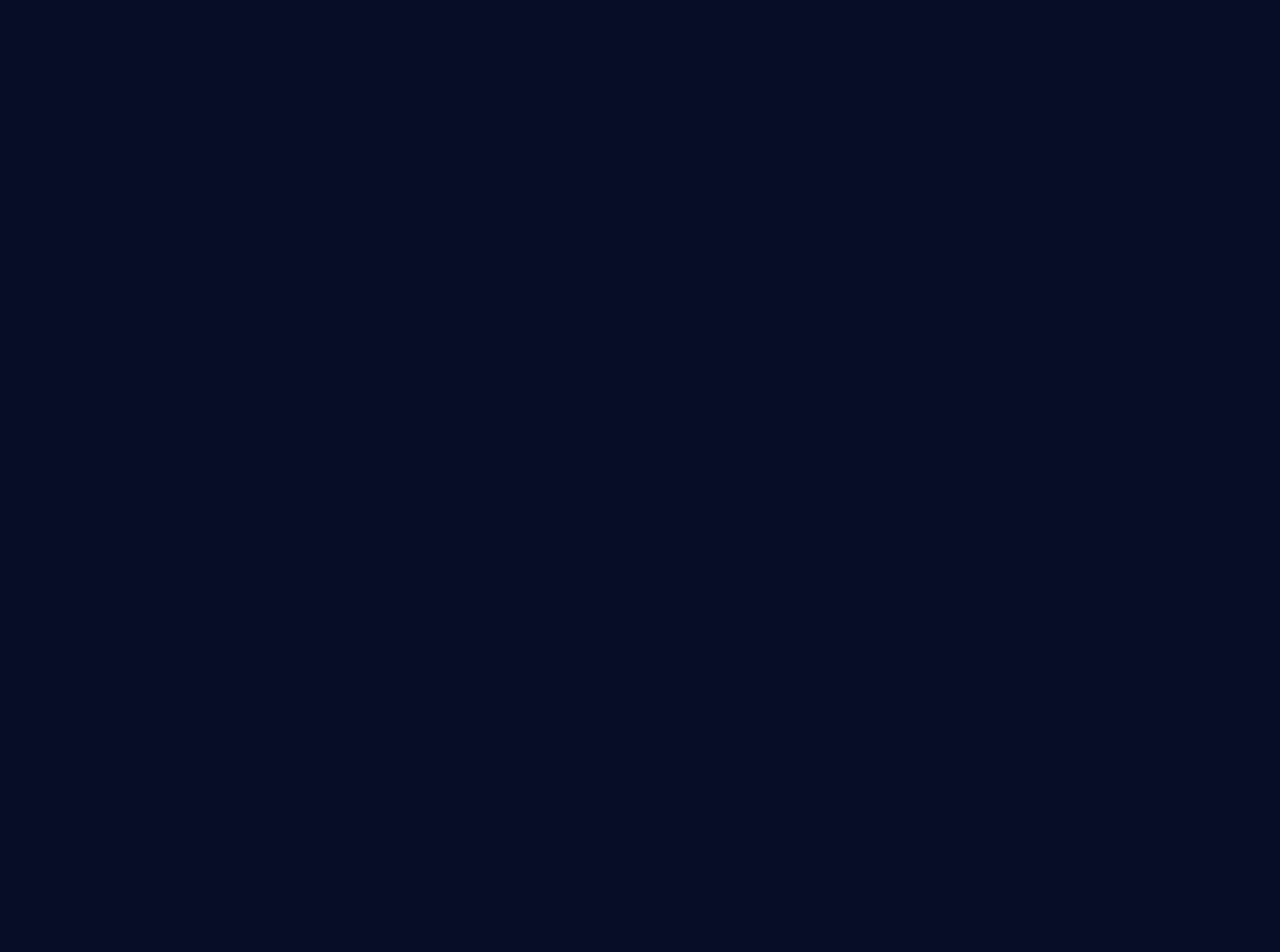
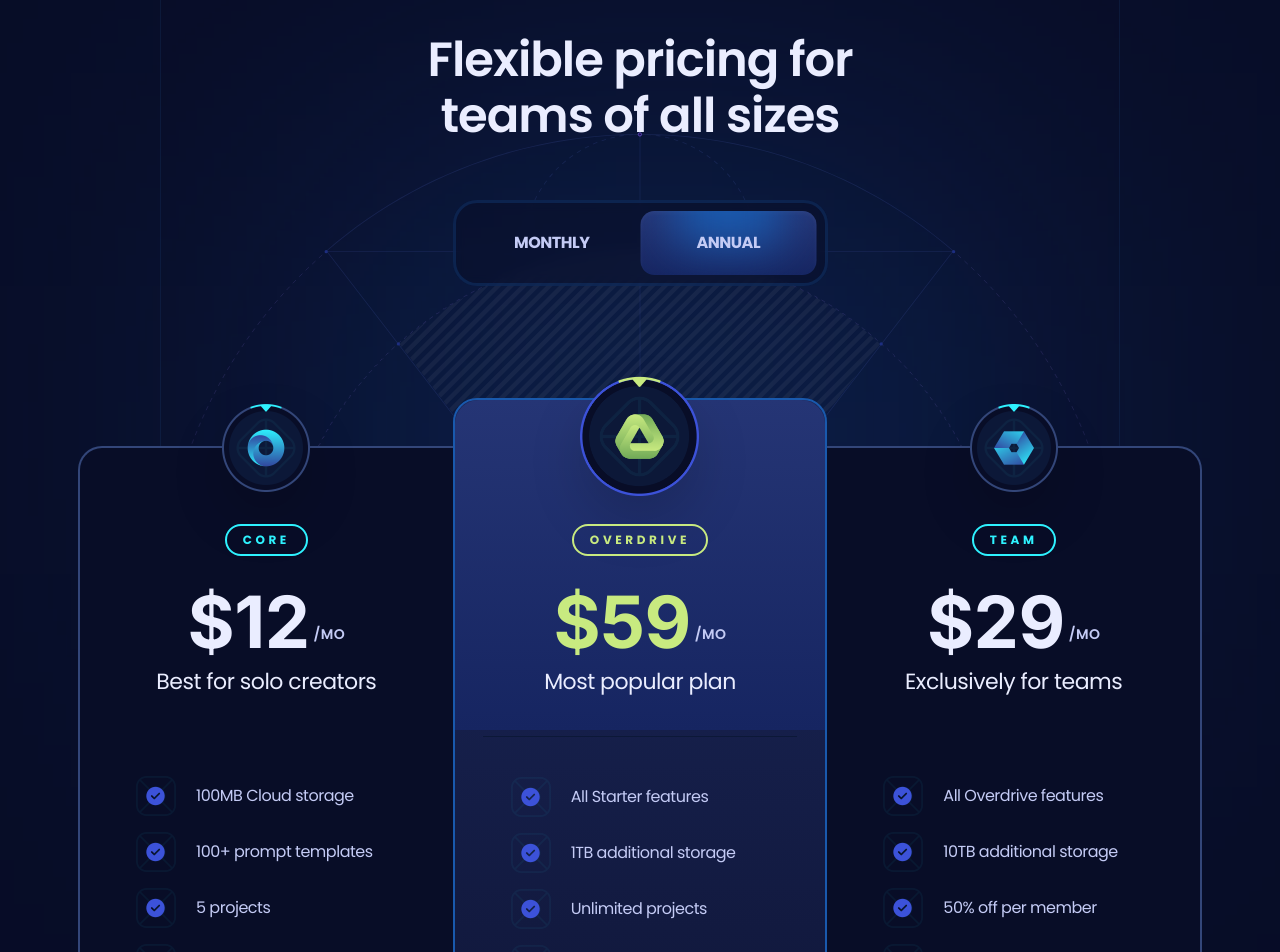
Before and after one commit to Ghada-k/SaaS_App_Landing_Page, a React (Vite) app in the folder SAAS_LANDING_PAGE/: page / in a window 1280 px wide. Shown: the part 1880-2832 px from the top of the page. Before the commit the page ends 1800 px from the top, so only its background shows below. Built offline with nearby package versions, Linux system fonts and the light colour scheme.

Commit message:
Pricing section

```diff
--- a/SAAS_LANDING_PAGE/package.json
+++ b/SAAS_LANDING_PAGE/package.json
@@ -12,6 +12,7 @@
   "dependencies": {
     "clsx": "^2.1.1",
     "react": "^18.3.1",
+    "react-countup": "^6.5.3",
     "react-dom": "^18.3.1",
     "react-scroll": "^1.9.0"
   },
--- a/SAAS_LANDING_PAGE/src/App.jsx
+++ b/SAAS_LANDING_PAGE/src/App.jsx
@@ -1,12 +1,15 @@
 import Features from './sections/Features'
 import Header from './sections/Header'
 import Hero from './sections/Hero'
+import Pricing from './sections/Pricing'
 const App = () => {
   return (
     <main className='overflow-hidden'>
       <Header />
       <Hero/>
       <Features/>
+      <Pricing/>
+
 
 
     </main>
--- /dev/null
+++ b/SAAS_LANDING_PAGE/src/sections/Pricing.jsx
@@ -0,0 +1,95 @@
+import { Element } from "react-scroll"
+import { useState } from "react"
+import clsx from "clsx"
+import { plans } from "../constants"
+import CountUp from "react-countup"
+import Button from "../components/Button.jsx";
+
+
+const Pricing = () => {
+    const [monthly, setMonthly] = useState(false)
+
+  return (
+    <section>
+        <Element name = "pricing">
+            <div className="container">
+                <div className="max-w-960 pricing-head_before relative mx-auto border-l border-r border-s2 bg-s1/50 pb-40 pt-28 max-xl:max-w-4xl max-lg:border-none max-md:pb-32 max-md:pt-16">
+                    <h3 className="h3 max-lg:h4 max-md:h5 z-3 relative mx-auto mb-14 max-w-lg text-center text-p4 max-md:mb-11 max-sm:max-w-sm">
+                        Flexible pricing for teams of all sizes
+                    </h3>
+                    <div className="relative z-4 mx-auto flex w-[375px] rounded-3xl border-[3px] border-s4/25 bg-s1/50 p-2 backdrop-blur-[6px] max-md:w-[310px]">
+                        <button className={clsx('pricing-head_btn', monthly && 'text-p4')}
+                            onClick={() => setMonthly(true)}>Monthly</button>
+                        <button className={clsx('pricing-head_btn', !monthly && 'text-p4')}
+                            onClick={() => setMonthly(false)}>Annual</button>
+                        <div className= {clsx("g4 rounded-14 before:h-100 pricing-head_btn_before absolute left-2 top-2 h-[calc(100%-16px)] w-[calc(50%-8px)] overflow-hidden shadow-400 transition-transform duration-500",!monthly && ' translate-x-full ') }/>
+                    </div>
+                    <div className="pricing-bg">
+                        <img src="/images/bg-outlines.svg" width={960} height={380} alt="outline" className="relative z-2" />
+                        <img src="/images/bg-outlines-fill.png" width={960} height={380} alt="outline" className="absolute inset-0 opacity-5 mix-blend-soft-light" />
+                    </div>
+                </div>
+                {/* pricing section */}
+                <div className="scroll-hide relative z-2 -mt-12 flex items-start max-xl:gap-5 max-xl:overflow-auto max-xl:pt-6">
+                    {plans.map((plan, index) => (
+                        <div key = {plan.id} className="pricing-plan_first pricing-plan_last pricing-plan_odd pricing-plan_even relative border-2 p-7 max-xl:min-w-80 max-lg:rounded-3xl xl:w-[calc(33.33%+2px)]">
+                            {index === 1 && (
+                                <div className="g4 absolute h-330 left-0 right-0 top-0 z-1 rounded-tl-3xl rounded-tr-3xl"/>
+                            )}
+                            <div className={clsx("absolute left-0 right-0 z-2 flex items-center justify-center", index === 1 ? '-top-6': '-top-6 xl:-top-11')}>
+                                <img src={plan.logo} alt={plan.title}
+                                    className={clsx( " object-contain drop-shadow-2xl", index === 1 ? 'size-[120px]': 'size-[88px]')} />
+
+                            </div>
+                            <div className={clsx('relative flex flex-col items-center', index === 1 ? 'pt-24' : 'pt-12')}>
+                                <div className={clsx('small-2 rounded-20 relative z-2 mx-auto mb-6 border-2 px-4 py-1.5 uppercase', index === 1?'border-p3 text-p3': 'border-p1 text-p1')}>
+                                    {plan.title}
+                                </div>
+                                <div className="relative z-2 flex items-center justify-center">
+                                    <div className={clsx('h-num flex items-start', index === 1 ? 'text-p3' : 'text-p4',)}>
+                                        ${" "}
+                                        <CountUp
+                                            start={plan.priceMonthly}
+                                            end={monthly ? plan.priceMonthly : plan.priceYearly}
+                                            duration={0.4}
+                                            useEasing={false}
+                                            preserveValue
+                                        />
+                                    </div>
+                                    <div className="small-1 relative top-3 ml-1 uppercase">
+                                        /mo
+                                    </div>
+                                </div>
+                            </div>
+                            <div className={clsx("body-1 relative z-2 mb-10 w-full border-b-s2 pb-9 text-center text-p4",
+                                index === 1 && "border-b", )}>
+                                {plan.caption}
+                            </div>
+                            <ul className="mx-auto space-y-4 xl:px-7">
+                                {plan.features.map((feature => (
+                                    <li key = {feature} className="relative flex items-center gap-5">
+                                        <img src={"/images/check.png"} alt="check" className="size-10 object-contain" />
+                                        <p className="flex-1">{feature}</p>
+                                    </li>
+                                )))}
+                            </ul>
+                            <div className="mt-10 flex w-full justify-center">
+                                <Button icon = {plan.icon}>Get Started</Button>
+                            </div>
+                            {index === 1 && (
+                                <p className="small-compact mt-9 text-center text-p3 before:mx-2.5 before:content-['-'] after:mx-2.5 after:content-['-']">
+                                    Limited time offer
+                                </p>
+                            )}
+                        </div>
+                    ))}
+
+                </div>
+            </div>
+        </Element>
+    </section>
+
+  )
+}
+
+export default Pricing
```
Also changed, not shown: 1 other file (tests, documents, lock files or other folders).
